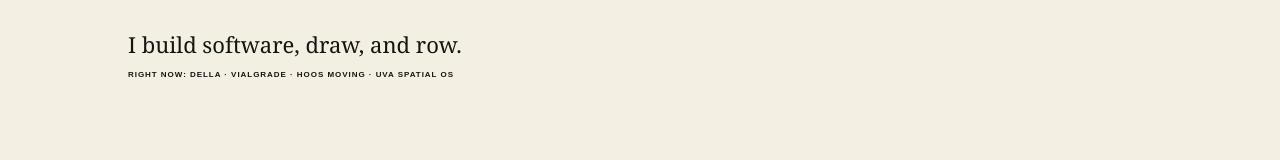
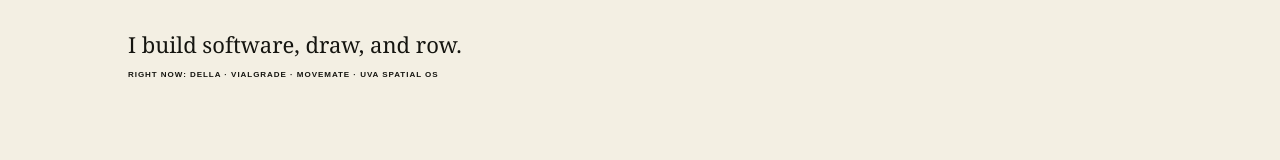
Before and after one commit to pegg-dot/nate-pegg-portfolio, a Next.js app: page / in a window 1280 px wide. Shown: the part 741-901 px from the top of the page. Built offline with nearby package versions, Linux system fonts and the light colour scheme.

Commit message:
Replace HOOS Moving with MoveMate

```diff
--- a/src/app/PortfolioStory.tsx
+++ b/src/app/PortfolioStory.tsx
@@ -11,7 +11,7 @@ const workbench = [
   { title: "NPGKTrades", what: "Polymarket copy-trading system with bankroll-relative sizing and deterministic risk gates.", origin: "I knew the trader. I wanted to mirror the allocation instead of blindly copying the dollar amount.", meta: "detect · aggregate · size · risk · execute", href: "/work/npgktrades", action: "story" },
   { title: "Say No To Plastic", what: "Interactive microplastics education site built around evidence, anatomy and practical guides.", origin: "The job was turning dense papers and scattered headlines into something a normal person could actually explore.", meta: "research communication · 3D anatomy · guides", href: "/work/say-no-to-plastic", action: "story" },
   { title: "UVA Spatial OS", what: "Campus routing system where GIS, entrances and pedestrian truth matter more than a plausible-looking line.", origin: "A map can look right and still route you wrong.", meta: "GIS · entrances · routing truth", href: "https://github.com/pegg-dot/uva-spatial-os", action: "code" },
-  { title: "HOOS Moving", what: "A UVA project still changing quickly enough that I do not want to freeze the story yet.", origin: "This one has already pivoted enough that the current build matters more than the first idea.", meta: "UVA · in progress", action: "soon" },
+  { title: "MoveMate", what: "Move-in and move-out help for UVA students, with a student marketplace underneath it.", origin: "We started with a marketplace, mapped roughly 20 assumptions, and realized moving itself was the sharper problem to solve first.", meta: "UVA · moving help · marketplace backbone", href: "/work/movemate", action: "story" },
 ];
 
 export default function PortfolioStory() {
@@ -23,7 +23,7 @@ export default function PortfolioStory() {
       <section className="hero" id="top">
         <div className="heroChrome"><span>NATE PEGG / 2026</span><span>SCROLL</span></div>
         <div className="heroSticky"><HandwrittenName /></div>
-        <div className="heroIntro"><p>I build software, draw, and row.</p><span>RIGHT NOW: DELLA · VIALGRADE · HOOS MOVING · UVA SPATIAL OS</span></div>
+        <div className="heroIntro"><p>I build software, draw, and row.</p><span>RIGHT NOW: DELLA · VIALGRADE · MOVEMATE · UVA SPATIAL OS</span></div>
         <nav className="heroNav" aria-label="Primary">
           <a href="#work">work</a><a href="#draw">drawings</a><a href="#row">rowing</a><a href="#about">about</a><a href="https://github.com/pegg-dot" target="_blank" rel="noreferrer">github ↗</a>
         </nav>
@@ -122,7 +122,7 @@ export default function PortfolioStory() {
               <span>RIGHT NOW</span>
               <b>Della</b>
               <b>VialGrade</b>
-              <b>HOOS Moving</b>
+              <b>MoveMate</b>
               <b>UVA Spatial OS</b>
             </div>
             <small>Genoa, 2024 · Team USA U19 coastal rowing.</small>
```
